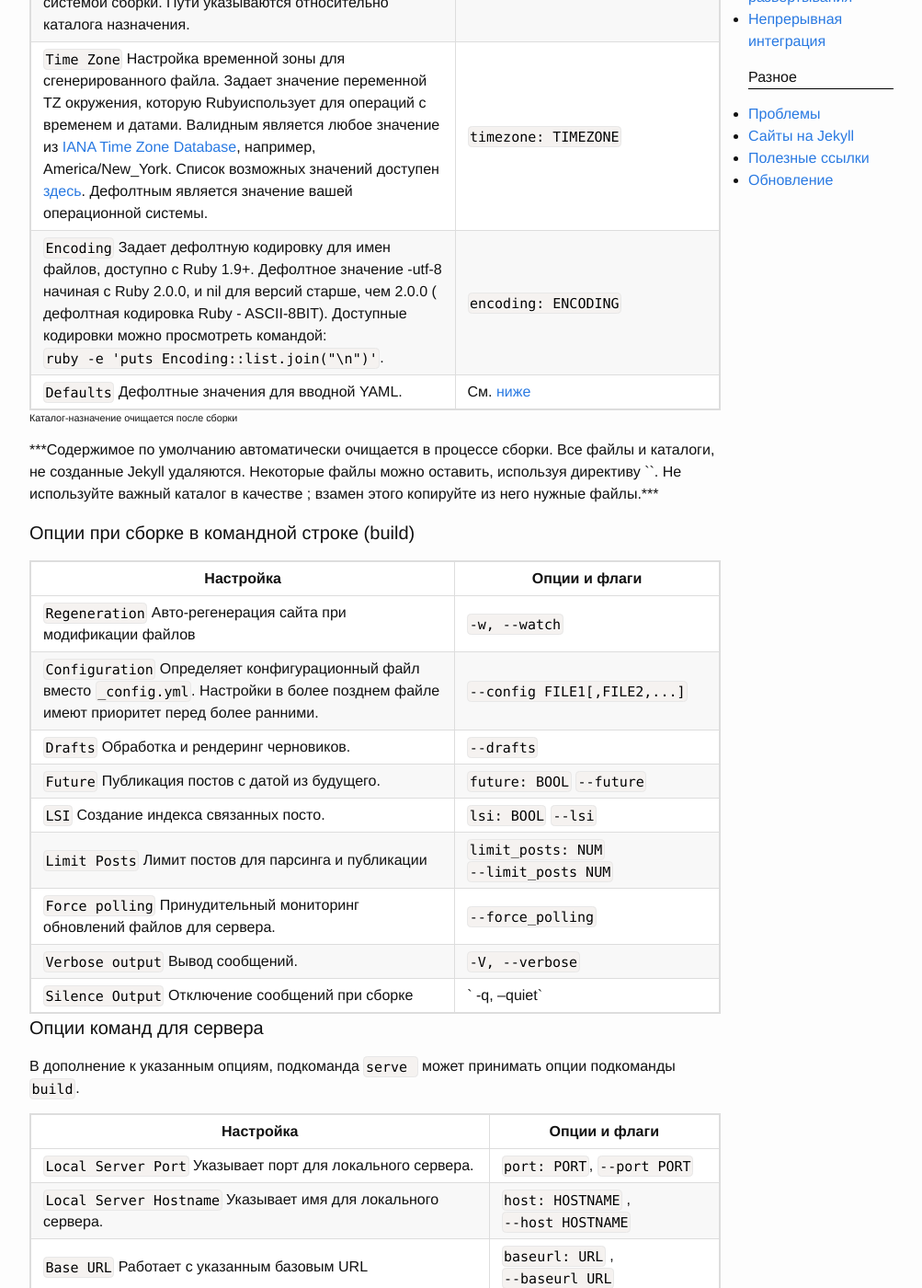
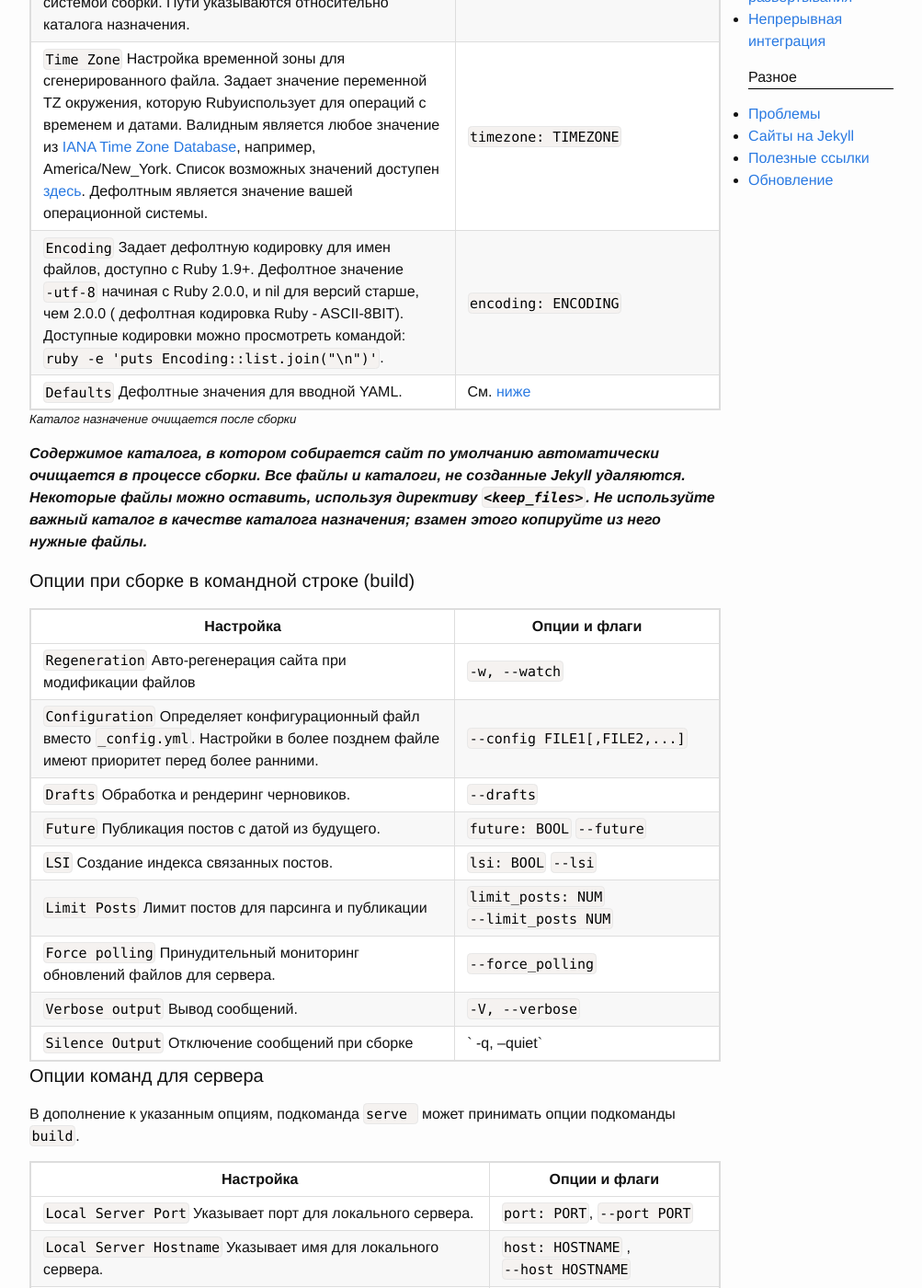
Before and after one commit to prgssr/prgssr.github.io, a Jekyll site: the page built from _documentation/06_configuration.markdown, in a window 1280 px wide and 1400 px high, scrolled down 1003 px. Shown: the whole window at 92% size, without its empty margins (138-1141 px from the left). Built offline with Jekyll 4.4.1, drawn with Linux system fonts in a browser that asks for light colours.

Commit message:
edited 06_configuration

```diff
--- a/_documentation/06_configuration.markdown
+++ b/_documentation/06_configuration.markdown
@@ -23,12 +23,12 @@ Jekyll позволяет вам свободно создавать сайты
 `Include` Подключает каталоги/файлы в обработку. Хороший пример - `.htaccess` , т.к. файлы, начинающиеся с точки по умолчанию не обрабатываются.|`include: [DIR, FILE, ...]`
 `Keep files` Сохраняет указанные файлы при очистке каталога назначения. Полезно для файлов, не генерируемых Jekyll, например,  сгенерированных системой сборки. Пути указываются относительно каталога назначения. |`keep_files: [DIR, FILE, ...]`
 `Time Zone` Настройка временной зоны для сгенерированного файла. Задает значение переменной TZ окружения, которую Rubyиспользует для операций с временем и датами. Валидным является любое значение из [IANA Time Zone Database](http://en.wikipedia.org/wiki/Tz_database), например, America/New_York. Список возможных значений доступен [здесь](http://en.wikipedia.org/wiki/List_of_tz_database_time_zones). Дефолтным является значение вашей операционной системы. |`timezone: TIMEZONE`
-`Encoding` Задает дефолтную кодировку для имен файлов, доступно с Ruby 1.9+. Дефолтное значение -utf-8 начиная с Ruby 2.0.0, и nil для версий старше, чем 2.0.0 ( дефолтная кодировка Ruby -  ASCII-8BIT). Доступные кодировки можно просмотреть командой: `ruby -e 'puts Encoding::list.join("\n")'`.|`encoding: ENCODING`
+`Encoding` Задает дефолтную кодировку для имен файлов, доступно с Ruby 1.9+. Дефолтное значение `-utf-8` начиная с Ruby 2.0.0, и nil для версий старше, чем 2.0.0 ( дефолтная кодировка Ruby -  ASCII-8BIT). Доступные кодировки можно просмотреть командой: `ruby -e 'puts Encoding::list.join("\n")'`.|`encoding: ENCODING`
 `Defaults` Дефолтные значения для вводной YAML.  | См. [ниже](/documentation/06_configuration.html#front-matter-defaults)
 
-###### Каталог-назначение очищается после сборки
+##### *Каталог назначение очищается после сборки*
 
-***Содержимое <destination> по умолчанию автоматически очищается в процессе сборки. Все файлы и каталоги, не созданные Jekyll удаляются. Некоторые файлы можно оставить, используя директиву `<keep_files>`. Не используйте важный каталог в качестве <destination>; взамен этого копируйте из него  нужные файлы.***
+***Содержимое каталога, в котором собирается сайт по умолчанию автоматически очищается в процессе сборки. Все файлы и каталоги, не созданные Jekyll удаляются. Некоторые файлы можно оставить, используя директиву `<keep_files>`. Не используйте важный каталог в качестве каталога назначения; взамен этого копируйте из него  нужные файлы.***
 
 ####  Опции при сборке в командной строке (build)
 
@@ -38,7 +38,7 @@ Jekyll позволяет вам свободно создавать сайты
 `Configuration` Определяет конфигурационный файл вместо `_config.yml`. Настройки в более позднем файле имеют приоритет перед более ранними. | `--config FILE1[,FILE2,...]`
 `Drafts` Обработка и рендеринг черновиков. |`--drafts`
 `Future` Публикация постов с датой из будущего.| `future: BOOL` `--future`
-`LSI` Создание индекса связанных посто. | `lsi: BOOL` `--lsi`
+`LSI` Создание индекса связанных постов. | `lsi: BOOL` `--lsi`
 `Limit Posts` Лимит постов для парсинга и публикации | `limit_posts: NUM` `--limit_posts NUM`
 `Force polling` Принудительный мониторинг обновлений файлов для сервера.| `--force_polling`
 `Verbose output` Вывод сообщений. | `-V, --verbose`
```
